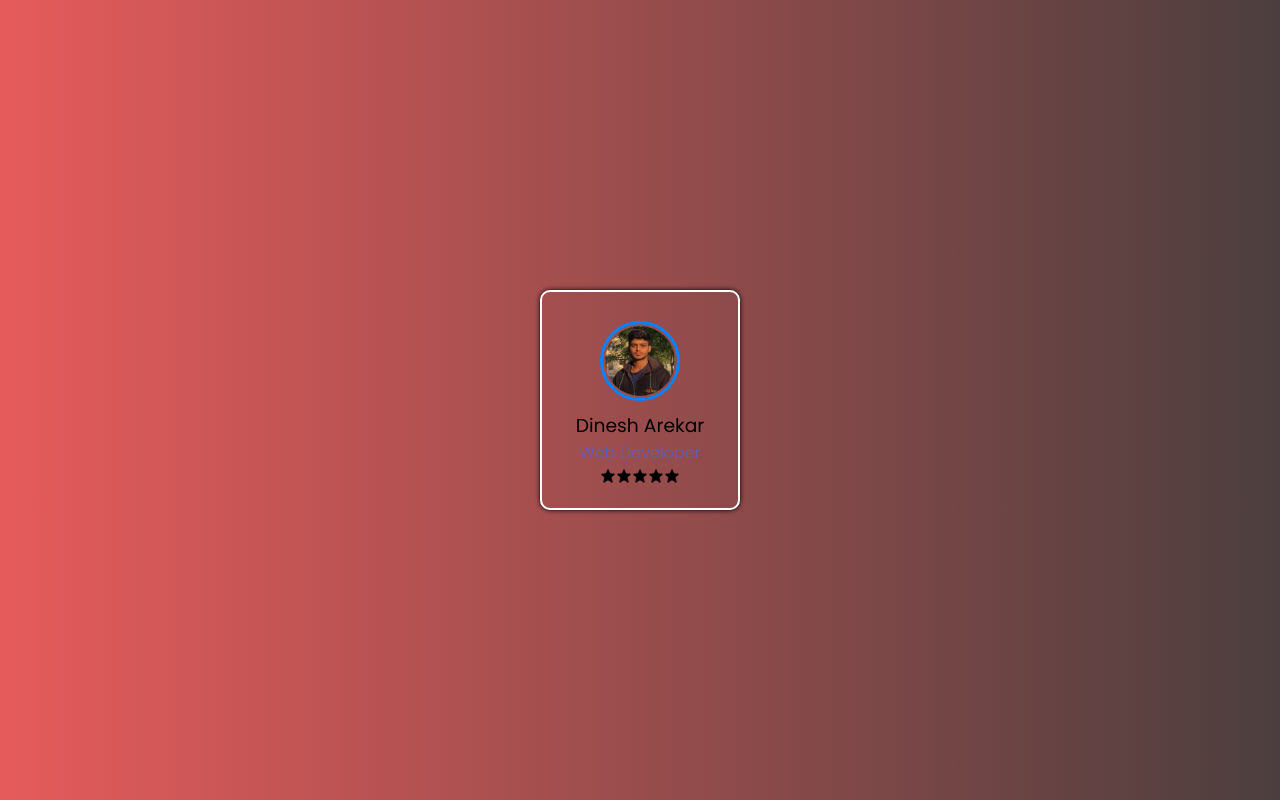
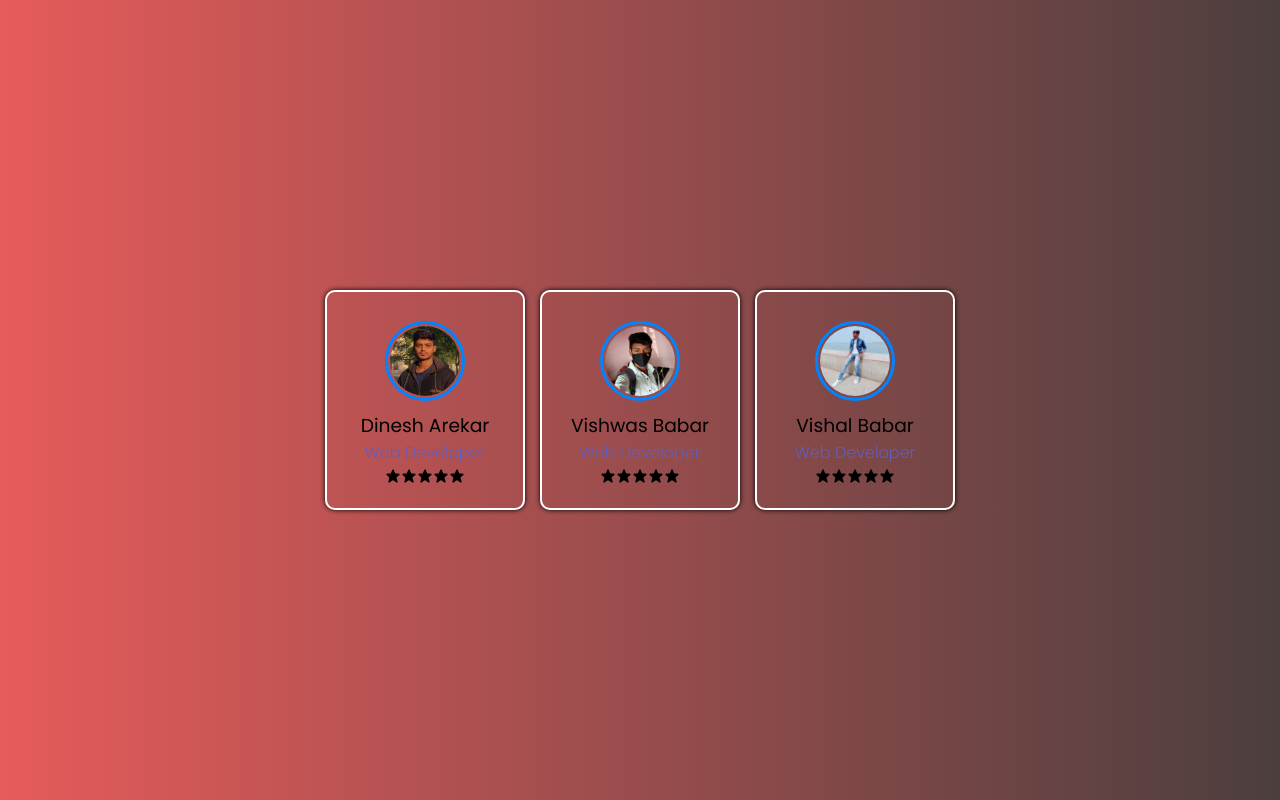
Before and after one commit to vishwas-babar/three-profile-cards, a plain HTML site: page index.html in a window 1280 px wide. Drawn offline with nearby package versions, Linux system fonts and the light colour scheme.

Commit message:
pushed changes

```diff
--- a/index.html
+++ b/index.html
@@ -39,11 +39,88 @@
                         </div>
                     </div>
                     <div class="back">
-                        <h1>hello vishwas</h1>
+                        <h1>Follow Me</h1>
+
+                        <div class="github">
+                            <a href="https://github.com/Dinesharekar15"><i class='bx bxl-github' ></i></a>
+                        </div>
                     </div>
                 </div>
             </div>
 
+
+            <div class="card">
+                <div class="card-insider-container">
+                    <div class="front">
+                        <div class="profile-image-container"><img src="images/vishwas.jpeg" alt=""></div>
+
+                        <h3>Vishwas Babar</h3>
+                        <h4>Web Developer</h4>
+
+                        <div class="star-container">
+                            <div>
+                                <i class='bx bxs-star'></i>
+                            </div>
+                            <div>
+                                <i class='bx bxs-star'></i>
+                            </div>
+                            <div>
+                                <i class='bx bxs-star'></i>
+                            </div>
+                            <div>
+                                <i class='bx bxs-star'></i>
+                            </div>
+                            <div>
+                                <i class='bx bxs-star'></i>
+                            </div>
+                        </div>
+                    </div>
+                    <div class="back">
+                        <h1>Follow Me</h1>
+
+                        <div class="github">
+                            <a href="https://github.com/vishwas-babar"><i class='bx bxl-github' ></i></a>
+                        </div>
+                    </div>
+                </div>
+            </div>
+
+
+            <div class="card">
+                <div class="card-insider-container">
+                    <div class="front">
+                        <div class="profile-image-container"><img src="images/vishal.jpeg" alt=""></div>
+
+                        <h3>Vishal Babar</h3>
+                        <h4>Web Developer</h4>
+
+                        <div class="star-container">
+                            <div>
+                                <i class='bx bxs-star'></i>
+                            </div>
+                            <div>
+                                <i class='bx bxs-star'></i>
+                            </div>
+                            <div>
+                                <i class='bx bxs-star'></i>
+                            </div>
+                            <div>
+                                <i class='bx bxs-star'></i>
+                            </div>
+                            <div>
+                                <i class='bx bxs-star'></i>
+                            </div>
+                        </div>
+                    </div>
+                    <div class="back">
+                        <h1>Follow Me</h1>
+
+                        <div class="github">
+                            <a href="https://github.com/BabarVishal"><i class='bx bxl-github' ></i></a>
+                        </div>
+                    </div>
+                </div>
+            </div>
         </div>
     </section>
 </body>
--- a/style.css
+++ b/style.css
@@ -41,23 +41,29 @@ section .cards-container{
     justify-content: start;
     flex-direction: column;
     box-shadow: 0px 0px 5px black;
+    perspective: 1000px;
+    background-color: transparent;
+
+    z-index: 1;
+}
+
+.card .card-insider-container{
+    position:relative;
+    height: 100%;
+    width: 100%;
+    transition: transform 0.8s;
+    display: flex;
+    align-items: center;
+    justify-content: center;
+    flex-direction: column;
+
     transition: all 0.5s;
     transform-style: preserve-3d;
 }
 
+
 .card:hover .card-insider-container{
     transform: rotateY(180deg);
-}
-
-.card .card-insider-container{
-    height: 100%;
-    width: 100%;
-    display: flex;
-    align-items: center;
-    justify-content: center;
-    flex-direction: column;
-    transition: transform 0.8s;
-    position:relative;
 }
 
 .front{
@@ -67,6 +73,7 @@ section .cards-container{
     justify-content: center;
     align-items: center;
     flex-direction: column;
+
     position: absolute;
     -webkit-backface-visibility: hidden;
     backface-visibility: hidden;
@@ -82,10 +89,6 @@ section .cards-container{
     backface-visibility: hidden;
     transform:rotateY(180deg);
     perspective: 1000px;
-}
-
-.card:hover .front{
-
 }
 
 .profile-image-container img{
@@ -119,3 +122,28 @@ section .cards-container{
 .star-container{
     display: flex;
 }
+
+.back{
+    display: flex;
+    flex-direction: column;
+    align-items: center;
+    justify-content: center;
+    row-gap: 15px;
+}
+.back h1{
+    font-weight: 500;
+}
+
+.github i{
+    font-size: 70px;
+    border-radius: 50%;
+}
+
+.github i:hover{
+    box-shadow: 0px 0px 7px black;
+}
+
+.github a{
+    text-decoration: none;
+    color:black;
+}
```
